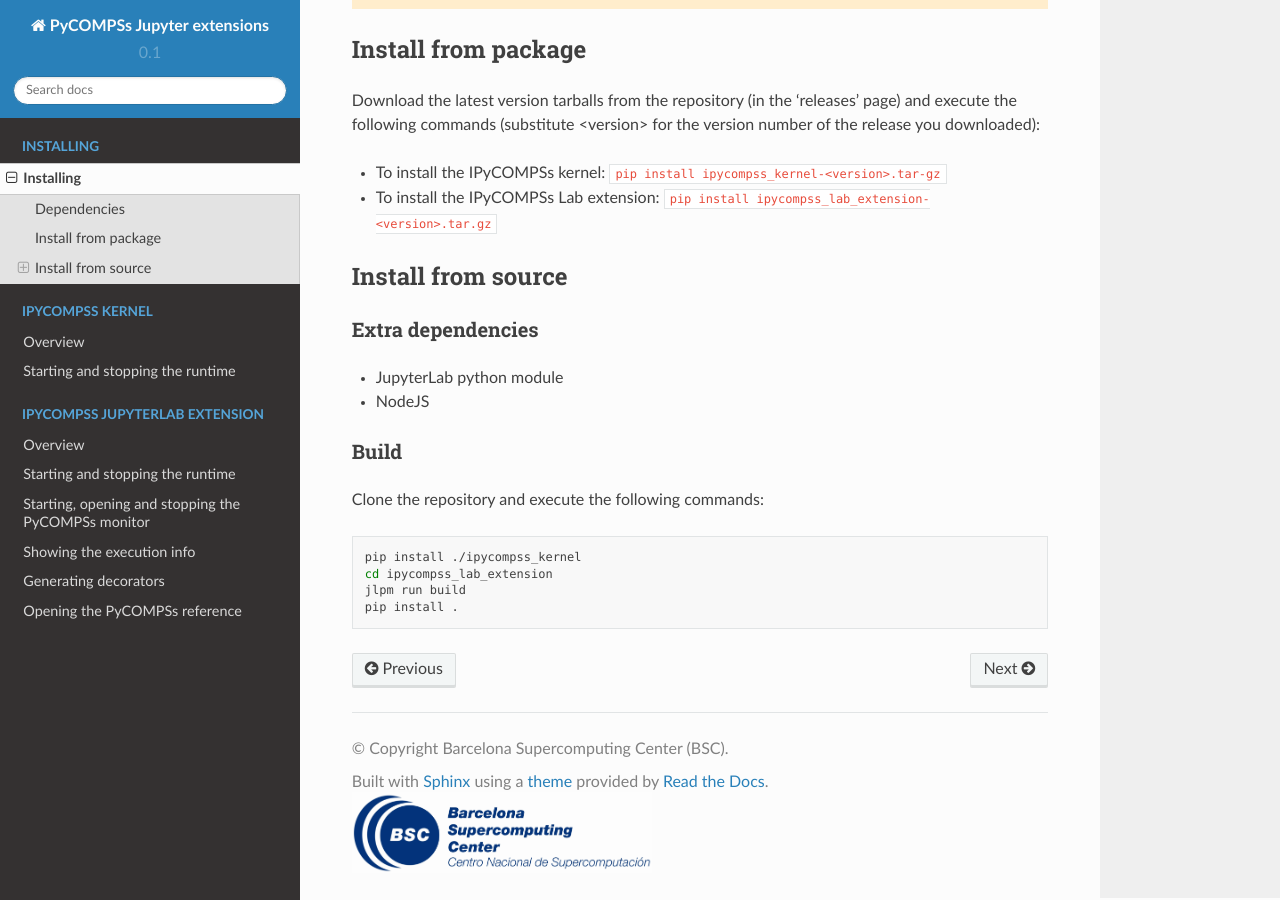
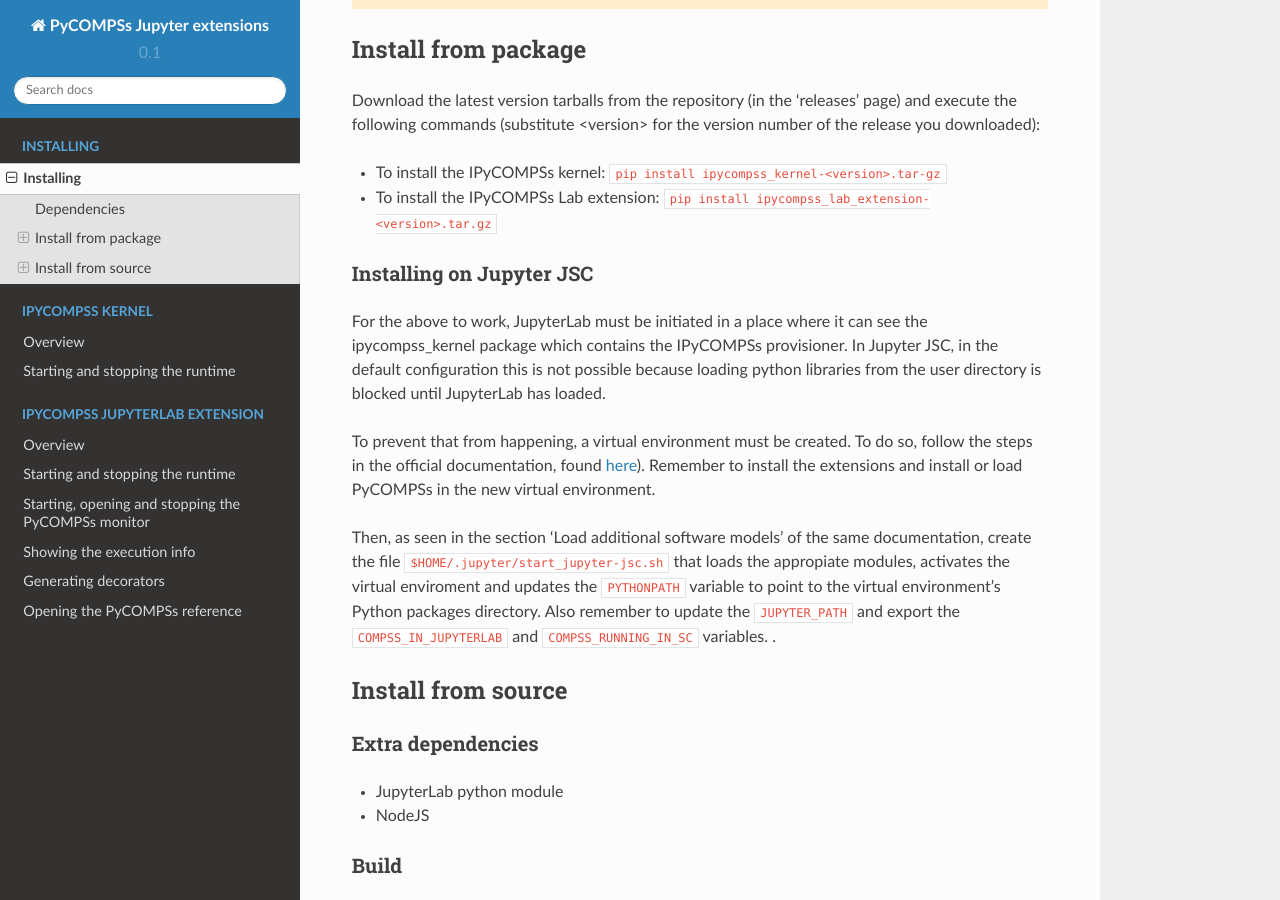
Before and after one commit to bsc-wdc/jupyter-extension, a Sphinx documentation site: the page built from docs/source/install/install.rst, in a window 1280 px wide and 900 px high, scrolled down 627 px. Built offline with Sphinx 7.4.7 and the Read the Docs theme 2.0.0, drawn with Linux system fonts in a browser that asks for light colours.

Commit message:
Update docs

```diff
--- a/docs/source/install/install.rst
+++ b/docs/source/install/install.rst
@@ -31,6 +31,25 @@
 - To install the IPyCOMPSs Lab extension: ``pip install
   ipycompss_lab_extension-<version>.tar.gz``
 
+Installing on Jupyter JSC
+^^^^^^^^^^^^^^^^^^^^^^^^^
+
+For the above to work, JupyterLab must be initiated in a place where it can see the
+ipycompss_kernel package which contains the IPyCOMPSs provisioner. In Jupyter JSC, in
+the default configuration this is not possible because loading python libraries from
+the user directory is blocked until JupyterLab has loaded.
+
+To prevent that from happening, a virtual environment must be created. To do so, follow the
+steps in the official documentation, found `here <https://docs.jupyter-jsc.fz-juelich.de/
+github/FZJ-JSC/jupyter-jsc-notebooks/blob/documentation/index.ipynb>`_). Remember to install
+the extensions and install or load PyCOMPSs in the new virtual environment.
+
+Then, as seen in the section 'Load additional software models' of the same documentation,
+create the file ``$HOME/.jupyter/start_jupyter-jsc.sh`` that loads the appropiate modules,
+activates the virtual enviroment and updates the ``PYTHONPATH`` variable to point to the
+virtual environment's Python packages directory. Also remember to update the ``JUPYTER_PATH``
+and export the ``COMPSS_IN_JUPYTERLAB`` and ``COMPSS_RUNNING_IN_SC`` variables.
+.
 
 Install from source
 -------------------
```
